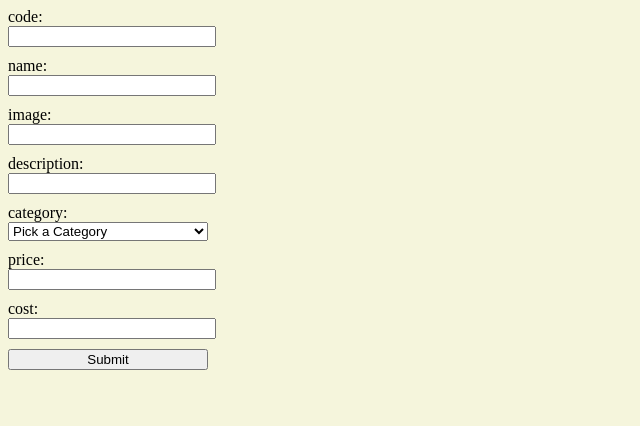
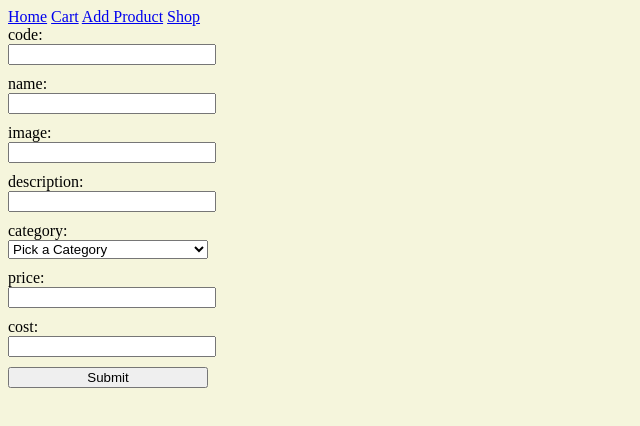
Before and after one commit to adoxic/commerce-site, a plain HTML site: page product-entry.html in a window 1280 px wide. Shown: the whole page, without its empty margins (0-640 px from the left). Drawn offline with Linux system fonts and the light colour scheme.

Commit message:
added navigation

```diff
--- a/product-entry.html
+++ b/product-entry.html
@@ -9,6 +9,15 @@
     <link rel="stylesheet" href="./src/form.css">
 </head>
 <body>
+    <header>
+        <nav>
+            <a href="./index.html">Home</a>
+            <a href="./cart.html">Cart</a>
+            <a href="./product-entry.html">Add Product</a>
+            <a href="./products.html">Shop</a>
+        </nav>
+    </header>
+
     <form id="product-form">
         <label for="code">code:</label>
         <input id="code" name="code" type="text">
```
Also changed, not shown: cart.html (+9 -0 lines), index.html (+8 -0 lines), products.html (+8 -0 lines).
